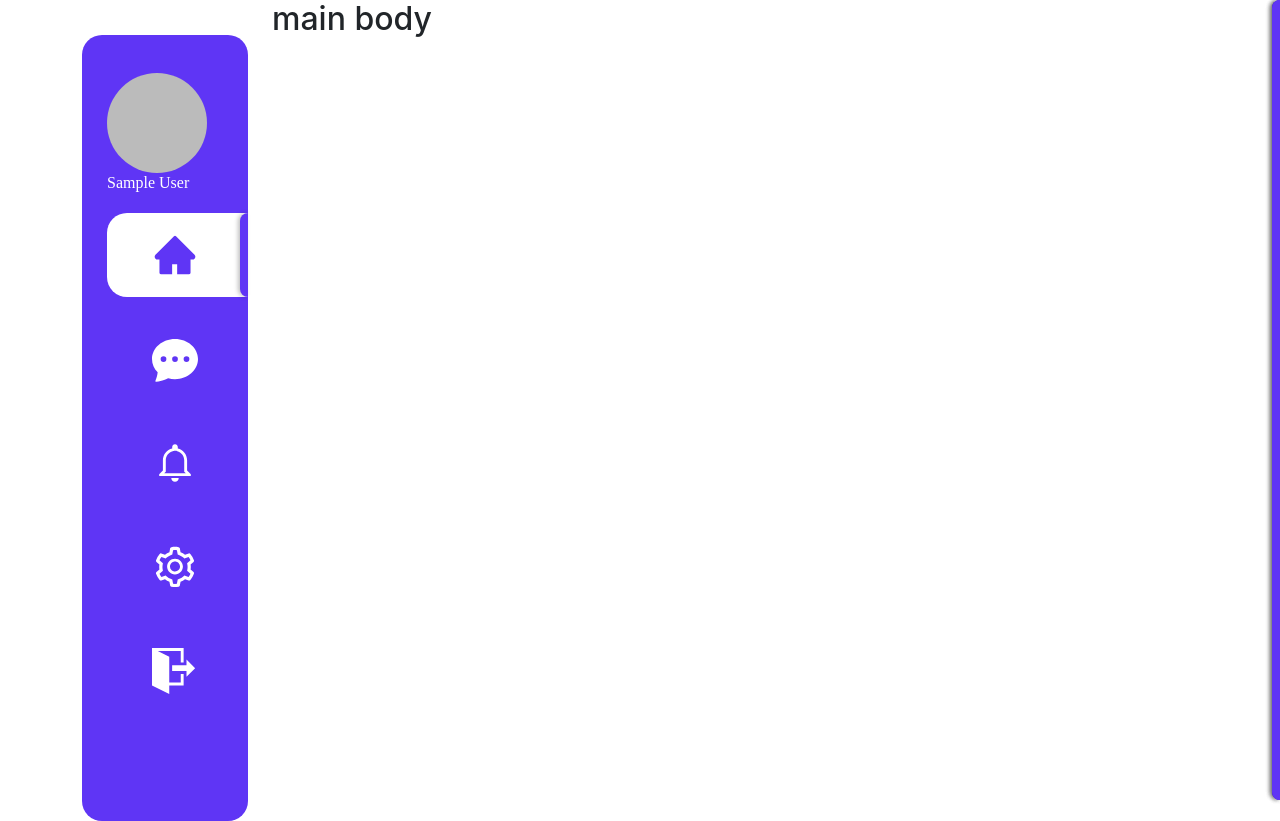
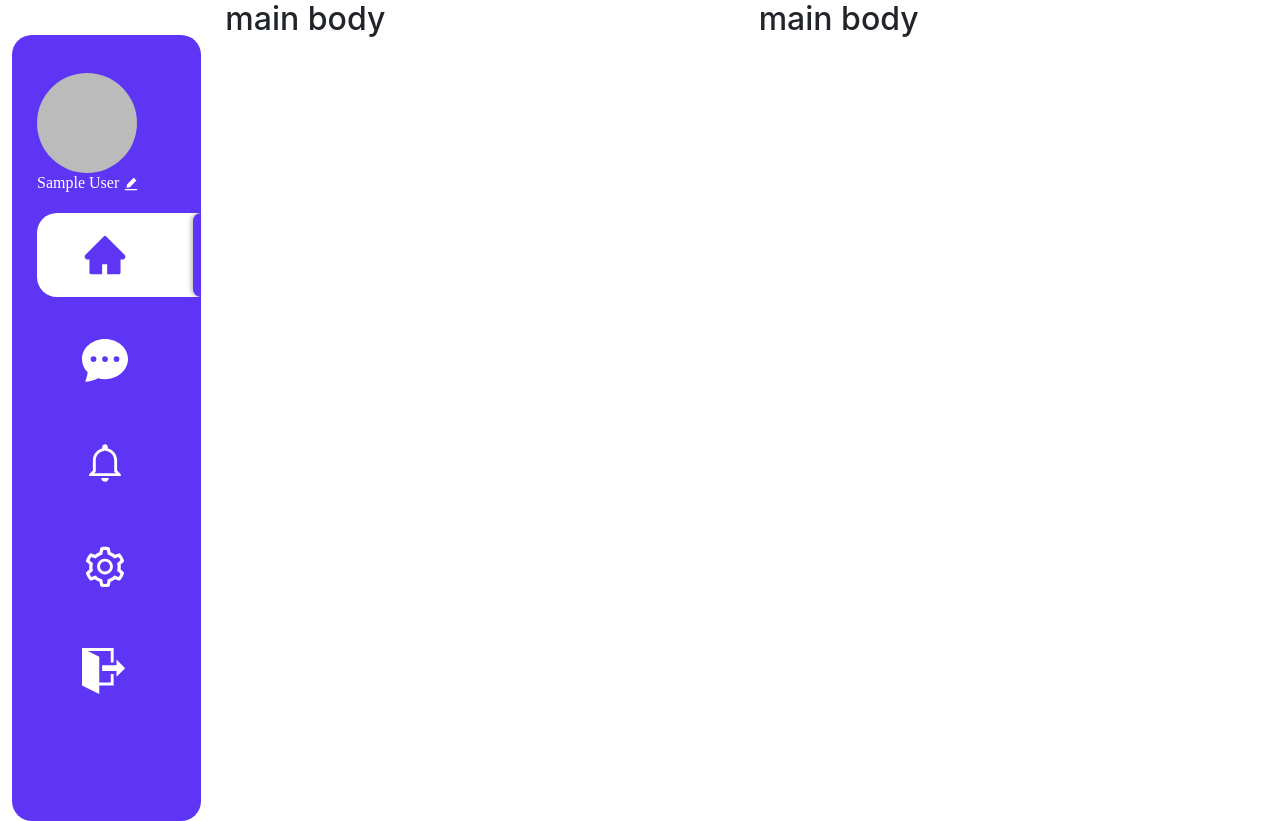
Before and after one commit to shoebabedin12/chatapp, a React (Create React App) app: page /home in a window 1280 px wide. Built offline with nearby package versions, Linux system fonts and the light colour scheme; no server answers; sample sign-in values are in the browser's storage.

Commit message:
first commit

```diff
--- a/src/components/Home/MainHomePage.js
+++ b/src/components/Home/MainHomePage.js
@@ -3,12 +3,15 @@ import SideNav from "../SideNav/SideNav";
 const MainHomePage = (props) => {
 
   return (
-    <div className="container">
+    <div className="container-fluid">
       <div className="row">
         <div className="col-md-2">
-          <SideNav user={props.user}/>
+          <SideNav active="home" user={props.user}/>
         </div>
-        <div className="col-md-10">
+        <div className="col-md-5">
+          <h2>main body</h2>
+        </div>
+        <div className="col-md-5">
           <h2>main body</h2>
         </div>
       </div>
--- a/src/components/SideNav/SideNav.css
+++ b/src/components/SideNav/SideNav.css
@@ -1,3 +1,7 @@
+.cursor {
+  cursor: pointer;
+}
+
 .sidenav {
   background: #5f35f5;
   border-radius: 20px;
@@ -41,7 +45,7 @@
   background: #fff;
   position: relative;
 }
-.sidenav .sideNavUl li::after {
+.sidenav .sideNavUl li.active::after {
   content: "";
   position: absolute;
   top: 0;
@@ -71,3 +75,42 @@
 .sidenav .logOut svg path {
   fill: #fff;
 }
+
+.modalProfile {
+  background: #fff;
+  border: 0px !important;
+  border-radius: 10px;
+}
+
+.modalProfile .img {
+  width: 100px;
+  height: 100px;
+  border-radius: 50%;
+  overflow: hidden;
+  /* margin-right: 30px; */
+}
+.modalProfile .img img {
+  width: 100%;
+  height: 100%;
+  object-fit: fill;
+}
+.modalProfile .name h2 {
+  font-style: normal;
+  font-weight: 600;
+  font-size: 25px;
+  line-height: 38px;
+  color: #000000;
+}
+.modalProfile .name p {
+  font-style: normal;
+  font-weight: 400;
+  font-size: 20px;
+  line-height: 30px;
+  color: #000000;
+}
+.modalProfile {
+}
+.modalProfile {
+}
+.modalProfile {
+}
--- a/src/components/SideNav/SideNav.js
+++ b/src/components/SideNav/SideNav.js
@@ -1,40 +1,111 @@
-import { AiFillHome, AiOutlineSetting } from "react-icons/ai";
+import { Backdrop, Fade, Modal, Typography } from "@mui/material";
+import { Box } from "@mui/system";
+import { getAuth, signOut } from "firebase/auth";
+import { useState } from "react";
+import { AiFillEdit, AiFillHome, AiOutlineSetting } from "react-icons/ai";
 import { BsChatDotsFill } from "react-icons/bs";
 import { ImExit } from "react-icons/im";
 import { IoMdNotificationsOutline } from "react-icons/io";
 import "./SideNav.css";
+
+
+
+const style = {
+  position: 'absolute',
+  top: '50%',
+  left: '50%',
+  transform: 'translate(-50%, -50%)',
+  bgcolor: 'background.paper',
+  boxShadow: 24,
+  p: 4,
+};
+
 const SideNav = (props) => {
+
+  const auth = getAuth();
+  const [open, setOpen] = useState(false);
+  const handleOpen = () => setOpen(true);
+  const handleClose = () => setOpen(false);
+
+
+
+   let handleSignout = () => {
+    signOut(auth).then(() => {
+      // Sign-out successful.
+      console.log('Sign-out successful.');
+    }).catch((error) => {
+      // An error happened.
+      console.log('signout hoini');
+    });
+   }
+
+
   return (
     <div className="sidenav">
       <div className="profileImg">
         <img src={props.user.photoURL} alt={props.user.displayName} />
-        <p>{props.user.displayName}</p>
+        <p>{props.user.displayName}
+          <span className="ms-1 cursor" onClick={handleOpen}>
+          <AiFillEdit/>
+          </span>
+        </p>
+        <Modal
+        aria-labelledby="transition-modal-title"
+        aria-describedby="transition-modal-description"
+        open={open}
+        onClose={handleClose}
+        closeAfterTransition
+        BackdropComponent={Backdrop}
+        BackdropProps={{
+          timeout: 500,
+        }}
+      >
+        <Fade in={open}>
+          <Box sx={style} className="modalProfile">
+            <Typography id="transition-modal-title" variant="h6" component="h2">
+            <div className="d-flex align-items-center gap-3">
+              <div className="img">
+                <img src={props.user.photoURL} alt={props.user.displayName} />
+              </div>
+              <div className="name">
+              <h2>{props.user.displayName}</h2>
+              <p>Stay home stay safe</p>
+              </div>
+            </div>
+
+            </Typography>
+            <Typography id="transition-modal-description" sx={{ mt: 2 }}>
+              Duis mollis, est non commodo luctus, nisi erat porttitor ligula.
+            </Typography>
+          </Box>
+        </Fade>
+      </Modal>
       </div>
 
       <ul className="sideNavUl">
 
-        <li className="active">
+        <li className={props.active == "home" && "active"}>
           <a href="#">
             <AiFillHome />
           </a>
         </li>
-        <li>
+        <li className={props.active == "chat" && "active"}>
           <a href="">
             <BsChatDotsFill />
           </a>
         </li>
-        <li>
+        <li className={props.active == "notification" && "active"}>
           <a href="">
             <IoMdNotificationsOutline />
           </a>
         </li>
-        <li>
+        <li className={props.active == "setting" && "active"}>
           <a href="">
             <AiOutlineSetting />
           </a>
         </li>
       </ul>
-      <button className="logOut">
+      <button className="logOut" onClick={handleSignout}>
         <ImExit />
       </button>
     </div>
```
